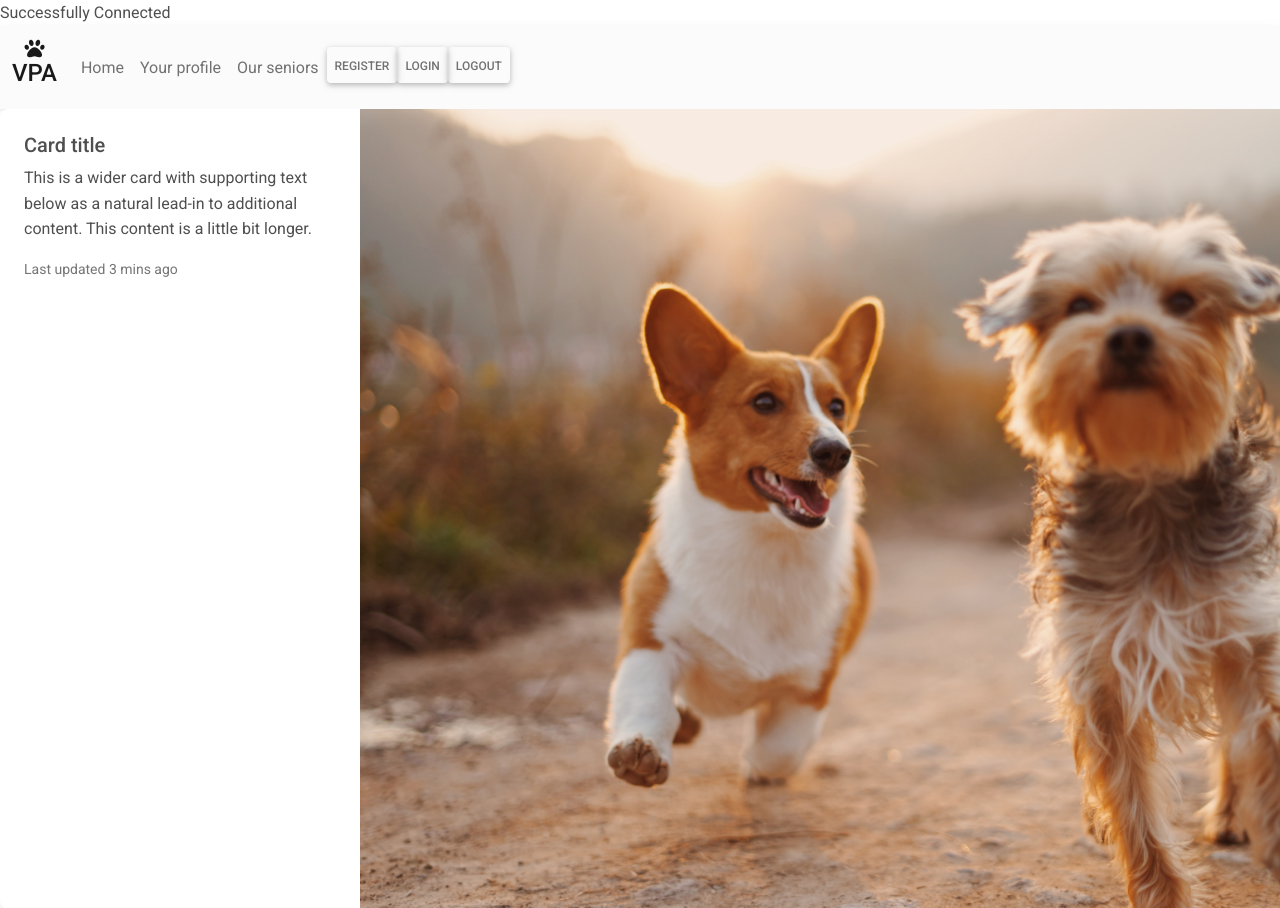
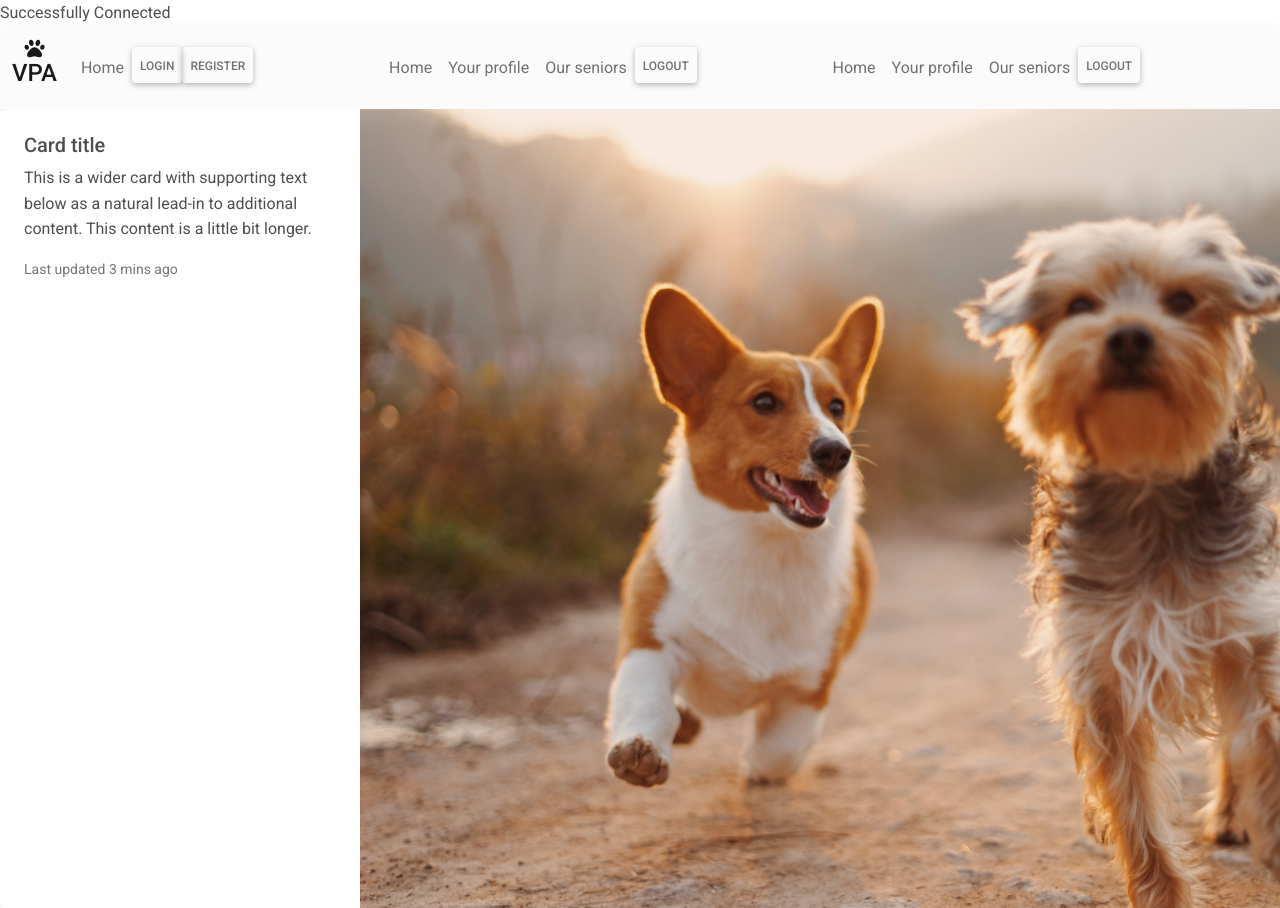
Before and after one commit to nat-oku/FE21-CR11-Natalia, a PHP site: page /index.php in a window 1280 px wide; the page is wider, and only the part inside the window is pictured. Shown: the top 908 px of that part. Run offline with PHP 8.4, Linux system fonts and the light colour scheme; the visitor is signed in with stand-in values (Sample User, id 1); some libraries are stand-ins or nearby versions.

Commit message:
adding changes to navbar

```diff
--- a/loginUser/partials/navbar.php
+++ b/loginUser/partials/navbar.php
@@ -1,13 +1,30 @@
 <!-- navbar for not logged in users -->
-<nav class="navbar navbar-expand-lg navbar-light bg-light">
-  <div class="container-fluid">
-    <a href="#" class="navbar-brand d-flex flex-column">
-      <i class="fas fa-paw"></i>
-      <h4>VPA</h4>
-    </a>
-    <button class="navbar-toggler" type="button" data-bs-toggle="collapse" data-bs-target="#navbarNav" aria-controls="navbarNav" aria-expanded="false" aria-label="Toggle navigation">
-      <span class="navbar-toggler-icon"></span>
-    </button>
+
+<?php
+  require_once 'components/db_connect.php';
+
+  if(!isset($_SESSION['adm']) && !isset ($_SESSION['user']) ) {
+    $navInactive = '
+    <div class="collapse navbar-collapse" id="navbarNav">
+      <ul class="navbar-nav">
+        <li class="nav-item">
+          <a class="nav-link" href="home.php">Home</a>
+        </li>
+        <li class="nav-item">
+          <a class="btn nav-link" href="login.php">Login</a>
+        </li>
+        <li class="nav-item">
+          <a class="btn nav-link" href="register.php">Register</a>
+        </li>
+      </ul>
+    </div>
+    ';
+  }
+
+  session_start();
+
+  if (isset($_SESSION['user']) != "" ) {
+    $navUser = '
     <div class="collapse navbar-collapse" id="navbarNav">
       <ul class="navbar-nav">
         <li class="nav-item">
@@ -19,16 +36,51 @@
         <li class="nav-item">
           <a class="nav-link" href="pets/seniors.php">Our seniors</a>
         </li>
+
         <li class="nav-item">
-          <a class="btn nav-link" href="register.php">Register</a>
+          <a class="btn nav-link" href="logout.php?logout">Logout</a>
+        </li>
+      </ul>
+    </div>
+    ';
+  }
+
+  if (isset($_SESSION['user']) != "" ) {
+    $navAdm = '
+    <div class="collapse navbar-collapse" id="navbarNav">
+      <ul class="navbar-nav">
+        <li class="nav-item">
+          <a class="nav-link" href="home.php">Home</a>
         </li>
         <li class="nav-item">
-          <a class="btn nav-link" href="login.php">Login</a>
+          <a class="nav-link" href="dashboard.php">Your profile</a>
+        </li>
+        <li class="nav-item">
+          <a class="nav-link" href="pets/seniors.php">Our seniors</a>
         </li>
         <li class="nav-item">
           <a class="btn nav-link" href="logout.php?logout">Logout</a>
         </li>
       </ul>
     </div>
+    ';
+  }
+
+
+
+?>
+<nav class="navbar navbar-expand-lg navbar-light bg-light">
+  <div class="container-fluid">
+    <a href="#" class="navbar-brand d-flex flex-column">
+      <i class="fas fa-paw"></i>
+      <h4>VPA</h4>
+    </a>
+    <button class="navbar-toggler" type="button" data-bs-toggle="collapse" data-bs-target="#navbarNav" aria-controls="navbarNav" aria-expanded="false" aria-label="Toggle navigation">
+      <span class="navbar-toggler-icon"></span>
+    </button>
+    <?php echo ($navInactive) ?? '' ;?>
+    <?php echo ($navUser) ?? '' ;?>
+    <?php echo ($navAdm) ?? '' ;?>
+
   </div>
 </nav>
```
